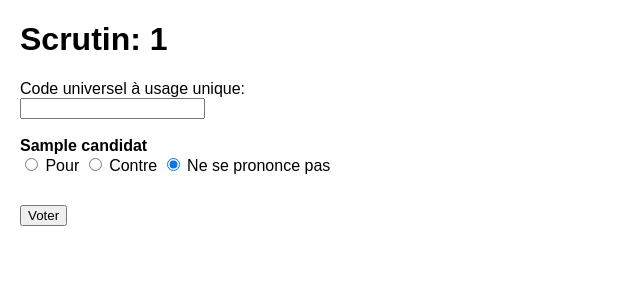
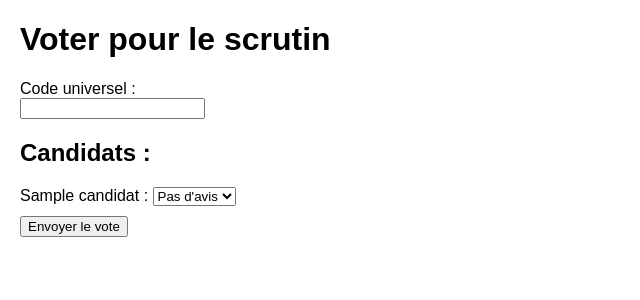
Before and after one commit to loicdm/vote-web, a PHP site: page /voter.php?scrutin_id=1 in a window 1280 px wide. Shown: the top 300 px of the page, without its empty margins (0-640 px from the left). Run offline with PHP 8.4, Linux system fonts and the light colour scheme; tables that the repository leaves empty or names only in its code hold one stand-in row (values such as "Sample post").

Commit message:
avant modif table candidature

```diff
--- a/app/voter.php
+++ b/app/voter.php
@@ -1,81 +1,90 @@
 <?php
-// --- voter.php ---
 require 'db_config.php';
 
-$scrutin_id = $_GET['scrutin_id'] ?? null;
-if (!$scrutin_id) {
-    die('Scrutin introuvable.');
+$message = '';
+$scrutin_id = isset($_GET['scrutin_id']) ? intval($_GET['scrutin_id']) : 0;
+
+// récupérer les candidats pour le scrutin via la table candidatures
+$candidats = [];
+if ($scrutin_id) {
+    $stmt = $pdo->prepare("SELECT c.id, c.nom
+                           FROM candidats c
+                           INNER JOIN candidatures ca ON ca.candidat_id = c.id
+                           WHERE ca.scrutin_id = ?");
+    $stmt->execute([$scrutin_id]);
+    $candidats = $stmt->fetchAll(PDO::FETCH_ASSOC);
 }
 
-// Récupérer les candidats liés à ce scrutin
-$stmt = $pdo->prepare("SELECT c.id, c.nom FROM candidats c INNER JOIN candidatures ca ON c.id = ca.candidat_id WHERE ca.scrutin_id = ?");
-$stmt->execute([$scrutin_id]);
-$candidats = $stmt->fetchAll(PDO::FETCH_ASSOC);
+// soumission du vote
+if ($_SERVER['REQUEST_METHOD'] === 'POST') {
+    $code = trim($_POST['code']);
 
-$erreur = '';
-$success = '';
+    // vérifier si le code existe et n'a pas été utilisé
+    $stmt = $pdo->prepare("SELECT id, utilise FROM codes WHERE code = ?");
+    $stmt->execute([$code]);
+    $code_info = $stmt->fetch(PDO::FETCH_ASSOC);
 
-if ($_SERVER['REQUEST_METHOD'] === 'POST') {
-    $code = trim($_POST['code'] ?? '');
-    $votes_post = $_POST['vote'] ?? [];
+    if (!$code_info) {
+        $message = "Code invalide.";
+    } elseif ($code_info['utilise']) {
+        $message = "Code déjà utilisé.";
+    } else {
+        // construire le vote
+        $vote_arr = [];
+        foreach($candidats as $c) {
+            $vote_arr[$c['id']] = isset($_POST['vote'][$c['id']]) ? intval($_POST['vote'][$c['id']]) : 0;
+        }
 
-    // Vérifier le code universel disponible
-    $stmt = $pdo->prepare("SELECT id FROM codes WHERE code = ? AND utilise = 0");
-    $stmt->execute([$code]);
-    $code_disponible = $stmt->fetch(PDO::FETCH_ASSOC);
+        // enregistrer le vote unique en JSON
+        $stmt = $pdo->prepare("INSERT INTO votes (scrutin_id, code_utilise, vote) VALUES (?, ?, ?)");
+        $stmt->execute([$scrutin_id, $code, json_encode($vote_arr)]);
 
-    if (!$code_disponible) {
-        $erreur = 'Code invalide ou déjà utilisé.';
-    } else {
-        $pdo->beginTransaction();
-        try {
-            // Enregistrer les votes
-            $stmt_vote = $pdo->prepare("INSERT INTO votes (scrutin_id, candidat_id, valeur) VALUES (?, ?, ?)");
-            foreach ($candidats as $c) {
-                $val = $votes_post[$c['id']] ?? 0;
-                $stmt_vote->execute([$scrutin_id, $c['id'], $val]);
-            }
+        // marquer le code comme utilisé
+        $stmt = $pdo->prepare("UPDATE codes SET utilise = 1 WHERE id = ?");
+        $stmt->execute([$code_info['id']]);
 
-            // Marquer le code comme utilisé
-            $stmt_code = $pdo->prepare("UPDATE codes SET utilise = 1 WHERE id = ?");
-            $stmt_code->execute([$code_disponible['id']]);
-
-            $pdo->commit();
-            $success = 'Vote enregistré avec succès !';
-        } catch (Exception $e) {
-            $pdo->rollBack();
-            $erreur = 'Erreur lors de l\'enregistrement du vote.';
-        }
+        $message = "Vote enregistré. Merci !";
     }
 }
 ?>
+
 <!DOCTYPE html>
 <html lang="fr">
 <head>
 <meta charset="UTF-8">
-<title>Voter - Scrutin <?= htmlspecialchars($scrutin_id) ?></title>
+<title>Voter</title>
 <style>
 body { font-family: Arial; margin: 20px; }
-.candidat { margin-bottom: 10px; }
-button { margin-top: 20px; }
+label { display: block; margin-top: 10px; }
+button { margin-top: 10px; }
 </style>
 </head>
 <body>
-<h1>Scrutin: <?= htmlspecialchars($scrutin_id) ?></h1>
-<?php if($erreur) echo "<p style='color:red;'>$erreur</p>"; ?>
-<?php if($success) echo "<p style='color:green;'>$success</p>"; ?>
+<h1>Voter pour le scrutin</h1>
+<?php if($message) echo "<p style='color:red;'>$message</p>"; ?>
+
+<?php if($scrutin_id && $candidats): ?>
 <form method="post">
-<label>Code universel à usage unique:</label><br>
-<input type='text' name='code' required><br><br>
+<label>Code universel :</label>
+<input type="text" name="code" required>
+
+<h2>Candidats :</h2>
 <?php foreach($candidats as $c): ?>
-<div class='candidat'>
-<strong><?= htmlspecialchars($c['nom']) ?></strong><br>
-<label><input type='radio' name='vote[<?= $c['id'] ?>]' value='1'> Pour</label>
-<label><input type='radio' name='vote[<?= $c['id'] ?>]' value='-1'> Contre</label>
-<label><input type='radio' name='vote[<?= $c['id'] ?>]' value='0' checked> Ne se prononce pas</label>
-</div>
+    <label>
+        <?= htmlspecialchars($c['nom']) ?> :
+        <select name="vote[<?= $c['id'] ?>]">
+            <option value="1">Pour</option>
+            <option value="0" selected>Pas d'avis</option>
+            <option value="-1">Contre</option>
+        </select>
+    </label>
 <?php endforeach; ?>
-<button type='submit'>Voter</button>
+
+<button type="submit">Envoyer le vote</button>
 </form>
+<?php else: ?>
+<p>Scrutin introuvable.</p>
+<?php endif; ?>
+
 </body>
 </html>
```
Also changed, not shown: app/install.php (+3 -4 lines).
